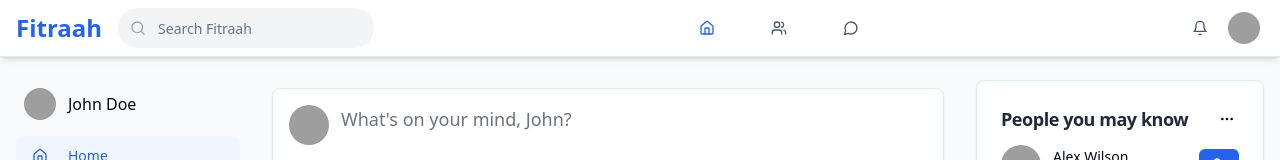
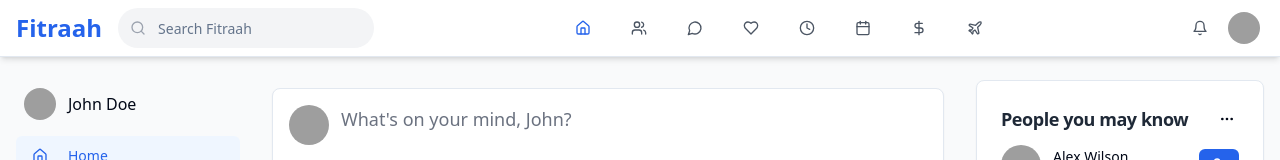
Before and after one commit to uzairit92/friend-verse-frontend, a React (Vite) app: page / in a window 1280 px wide. Shown: the top 160 px of the page. Built offline with nearby package versions, Linux system fonts and the light colour scheme; grey boxes are pictures that could not be loaded.

Commit message:
Add navbar components
Add components to the navbar with the names and icons for Zikar, Namaz, IslamicEvent, Zakat, and Hajj/Ummrah.

```diff
--- a/src/components/Header.tsx
+++ b/src/components/Header.tsx
@@ -1,5 +1,5 @@
 
-import { Search, Home, Users, MessageCircle, Bell, Menu } from "lucide-react";
+import { Search, Home, Users, MessageCircle, Bell, Menu, Heart, Clock, Calendar, DollarSign, Plane } from "lucide-react";
 import { useState } from "react";
 import { Button } from "@/components/ui/button";
 import { Input } from "@/components/ui/input";
@@ -31,7 +31,7 @@ const Header = () => {
           </div>
 
           {/* Center Navigation - Hidden on mobile */}
-          <div className="hidden md:flex items-center space-x-8">
+          <div className="hidden md:flex items-center space-x-4">
             <Button variant="ghost" size="sm" className="p-3 hover:bg-gray-100 rounded-lg">
               <Home className="w-6 h-6 text-blue-600" />
             </Button>
@@ -40,6 +40,21 @@ const Header = () => {
             </Button>
             <Button variant="ghost" size="sm" className="p-3 hover:bg-gray-100 rounded-lg">
               <MessageCircle className="w-6 h-6 text-gray-600 hover:text-blue-600" />
+            </Button>
+            <Button variant="ghost" size="sm" className="p-3 hover:bg-gray-100 rounded-lg">
+              <Heart className="w-6 h-6 text-gray-600 hover:text-blue-600" />
+            </Button>
+            <Button variant="ghost" size="sm" className="p-3 hover:bg-gray-100 rounded-lg">
+              <Clock className="w-6 h-6 text-gray-600 hover:text-blue-600" />
+            </Button>
+            <Button variant="ghost" size="sm" className="p-3 hover:bg-gray-100 rounded-lg">
+              <Calendar className="w-6 h-6 text-gray-600 hover:text-blue-600" />
+            </Button>
+            <Button variant="ghost" size="sm" className="p-3 hover:bg-gray-100 rounded-lg">
+              <DollarSign className="w-6 h-6 text-gray-600 hover:text-blue-600" />
+            </Button>
+            <Button variant="ghost" size="sm" className="p-3 hover:bg-gray-100 rounded-lg">
+              <Plane className="w-6 h-6 text-gray-600 hover:text-blue-600" />
             </Button>
           </div>
 
@@ -81,7 +96,7 @@ const Header = () => {
         {/* Mobile Menu */}
         {isMobileMenuOpen && (
           <div className="md:hidden mt-4 pb-4 border-t pt-4">
-            <div className="flex justify-around">
+            <div className="grid grid-cols-4 gap-2 mb-4">
               <Button variant="ghost" size="sm" className="flex flex-col items-center p-2">
                 <Home className="w-6 h-6 text-blue-600" />
                 <span className="text-xs mt-1">Home</span>
@@ -93,6 +108,26 @@ const Header = () => {
               <Button variant="ghost" size="sm" className="flex flex-col items-center p-2">
                 <MessageCircle className="w-6 h-6 text-gray-600" />
                 <span className="text-xs mt-1">Messages</span>
+              </Button>
+              <Button variant="ghost" size="sm" className="flex flex-col items-center p-2">
+                <Heart className="w-6 h-6 text-gray-600" />
+                <span className="text-xs mt-1">Zikar</span>
+              </Button>
+              <Button variant="ghost" size="sm" className="flex flex-col items-center p-2">
+                <Clock className="w-6 h-6 text-gray-600" />
+                <span className="text-xs mt-1">Namaz</span>
+              </Button>
+              <Button variant="ghost" size="sm" className="flex flex-col items-center p-2">
+                <Calendar className="w-6 h-6 text-gray-600" />
+                <span className="text-xs mt-1">Events</span>
+              </Button>
+              <Button variant="ghost" size="sm" className="flex flex-col items-center p-2">
+                <DollarSign className="w-6 h-6 text-gray-600" />
+                <span className="text-xs mt-1">Zakat</span>
+              </Button>
+              <Button variant="ghost" size="sm" className="flex flex-col items-center p-2">
+                <Plane className="w-6 h-6 text-gray-600" />
+                <span className="text-xs mt-1">Hajj/Umrah</span>
               </Button>
             </div>
             <div className="mt-4">
```
